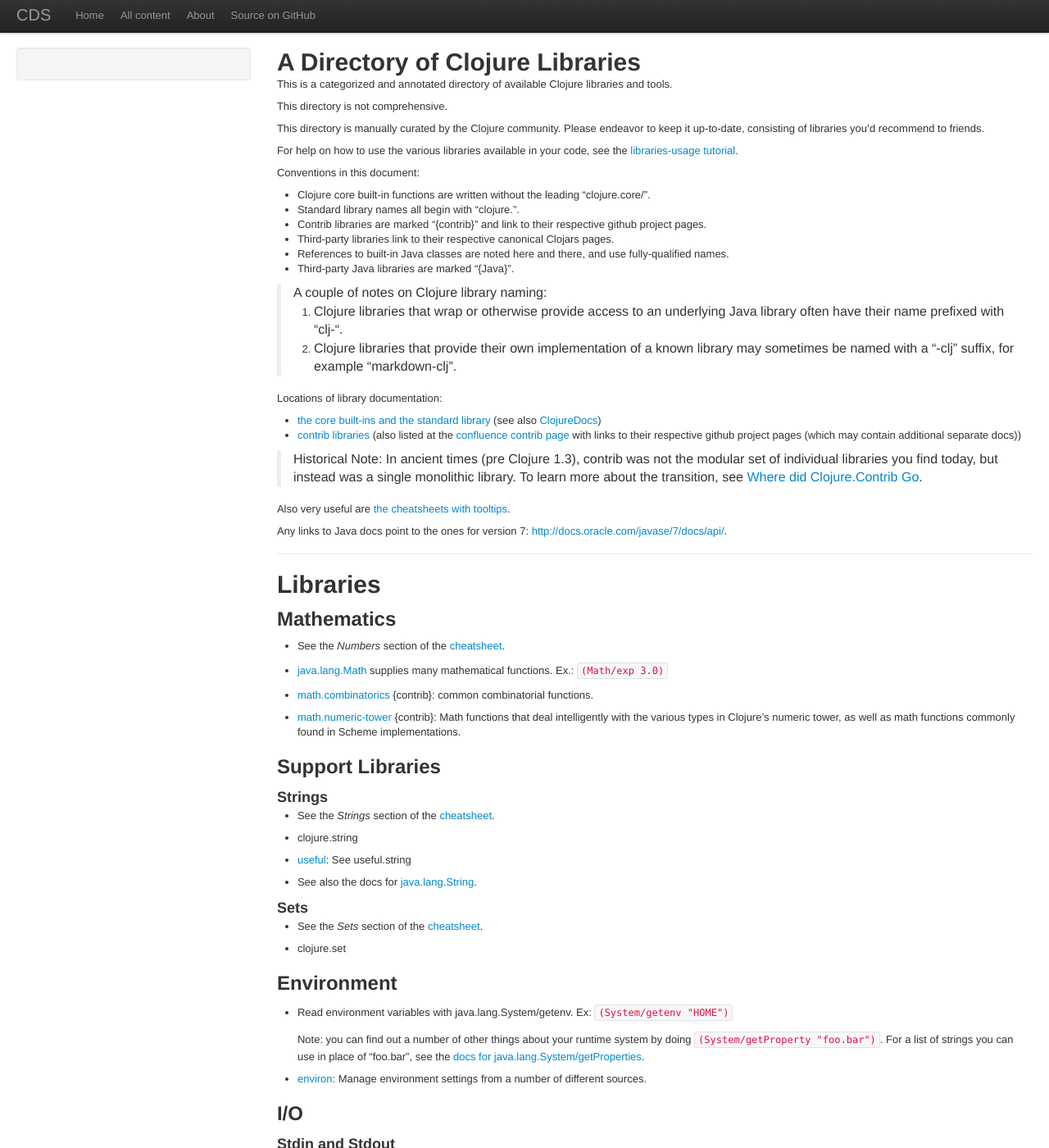
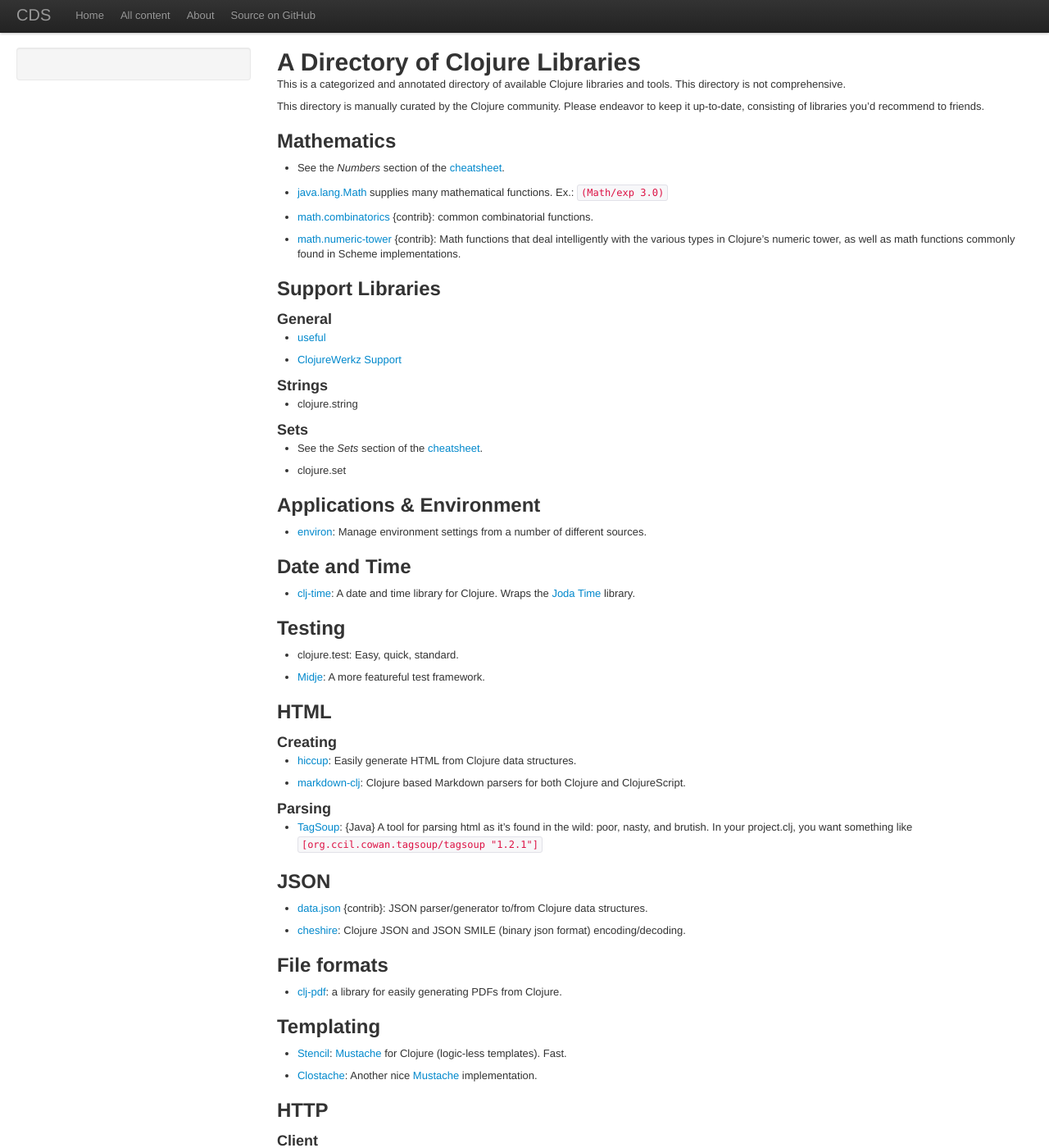
Before and after one commit to clojuredocs/guides, a Jekyll site: the page built from articles/ecosystem/libraries_directory.md, in a window 1280 px wide and 1400 px high. Shown: the whole window at 82% size. Built offline with Jekyll 4.4.1, drawn with Linux system fonts in a browser that asks for light colours; some web fonts are replaced; Markdown is read by kramdown in place of the engine named in the settings; some of the changed text lies outside the part shown.

Commit message:
Lots of edits to the Library Directory guide
* Remove parts that just don't matter

* JDK classes and clojure.core bits are not libraries

* There is a separate guide on clojure.core

* No need to references the cheatsheet, it covers clojure.core

* It does not matter what "types" of libraries there are. No need to mark Java libraries as "special"

* Link to project pages, not Clojars

```diff
--- a/articles/ecosystem/libraries_directory.md
+++ b/articles/ecosystem/libraries_directory.md
@@ -4,69 +4,14 @@ layout: article
 ---
 
 This is a categorized and annotated directory of available Clojure
-libraries and tools.
-
-This directory is not comprehensive.
+libraries and tools. This directory is not comprehensive.
 
 This directory is manually curated by the Clojure community. Please
 endeavor to keep it up-to-date, consisting of libraries you'd
 recommend to friends.
 
-For help on how to use the various libraries available in your code,
-see the [libraries-usage tutorial](../tutorials/libraries_usage.html).
 
-Conventions in this document:
-
-  * Clojure core built-in functions are written without the
-    leading "clojure.core/".
-  * Standard library names all begin with "clojure.".
-  * Contrib libraries are marked "{contrib}" and link to their
-    respective github project pages.
-  * Third-party libraries link to their respective canonical Clojars
-    pages.
-  * References to built-in Java classes are noted here and there, and
-    use fully-qualified names.
-  * Third-party Java libraries are marked "{Java}".
-
-> A couple of notes on Clojure library naming:
->
->  1. Clojure libraries that wrap or otherwise provide access to an
->     underlying Java library often have their name prefixed with "clj-".
->
->  2. Clojure libraries that provide their own implementation of a
->     known library may sometimes be named with a "-clj" suffix,
->     for example "markdown-clj".
-
-Locations of library documentation:
-
-  * [the core built-ins and the standard
-    library](http://clojure.github.com/clojure/index.html) (see also
-    [ClojureDocs](http://clojuredocs.org/))
-  * [contrib libraries](http://clojure.github.com/) (also listed at
-    the [confluence contrib
-    page](http://dev.clojure.org/display/doc/Clojure+Contrib) with
-    links to their respective github project pages (which may contain
-    additional separate docs))
-
-> Historical Note: In ancient times (pre Clojure 1.3), contrib was not
-> the modular set of individual libraries you find today, but instead
-> was a single monolithic library. To learn more about the transition,
-> see [Where did Clojure.Contrib
-> Go](http://dev.clojure.org/display/design/Where+Did+Clojure.Contrib+Go).
-
-Also very useful are [the cheatsheets with
-tooltips](http://jafingerhut.github.com/).
-
-Any links to Java docs point to the ones for version 7:
-<http://docs.oracle.com/javase/7/docs/api/>.
-
-**********************************************************************
-
-Libraries
-=========
-
-Mathematics
------------
+## Mathematics
 
   * See the *Numbers* section of the [cheatsheet](http://clojure.org/cheatsheet).
 
@@ -82,19 +27,17 @@ Mathematics
     commonly found in Scheme implementations.
 
 
-Support Libraries
------------------
+## Support Libraries
+
+### General
+
+  * [useful](https://clojars.org/useful)
+
+  * [ClojureWerkz Support](http://github.com/clojurewerkz/support)
 
 ### Strings
 
-  * See the *Strings* section of the [cheatsheet](http://clojure.org/cheatsheet).
-
   * clojure.string
-
-  * [useful](https://clojars.org/useful): See useful.string
-
-  * See also the docs for
-    [java.lang.String](http://docs.oracle.com/javase/7/docs/api/java/lang/String.html).
 
 
 ### Sets
@@ -104,23 +47,158 @@ Support Libraries
   * clojure.set
 
 
-Environment
------------
-
-  * Read environment variables with java.lang.System/getenv. Ex:
-    `(System/getenv "HOME")`
-
-    Note: you can find out a number of other things about your runtime
-    system by doing `(System/getProperty "foo.bar")`. For a list of
-    strings you can use in place of "foo.bar", see the [docs for
-    java.lang.System/getProperties](http://docs.oracle.com/javase/7/docs/api/java/lang/System.html#getProperties%28%29).
+## Applications & Environment
 
   * [environ](https://clojars.org/environ): Manage environment
     settings from a number of different sources.
 
 
-I/O
----
+
+
+## Date and Time
+
+  * [clj-time](https://clojars.org/clj-time): A date and time library
+    for Clojure. Wraps the [Joda
+    Time](http://joda-time.sourceforge.net/) library.
+
+
+## Testing
+
+  * clojure.test: Easy, quick, standard.
+
+  * [Midje](https://clojars.org/midje): A more featureful test framework.
+
+
+## HTML
+
+### Creating
+
+  * [hiccup](https://clojars.org/hiccup): Easily generate HTML from
+    Clojure data structures.
+
+  * [markdown-clj](https://clojars.org/markdown-clj): Clojure
+    based Markdown parsers for both Clojure and ClojureScript.
+
+
+### Parsing
+
+  * [TagSoup](http://home.ccil.org/~cowan/XML/tagsoup/): {Java} A tool for parsing
+    html as it's found in the wild: poor, nasty, and brutish. In your project.clj,
+    you want something like `[org.ccil.cowan.tagsoup/tagsoup "1.2.1"]`
+
+
+## JSON
+
+  * [data.json](https://github.com/clojure/data.json)
+    {contrib}: JSON parser/generator to/from Clojure data structures.
+
+  * [cheshire](https://clojars.org/cheshire): Clojure JSON and JSON
+    SMILE (binary json format) encoding/decoding.
+
+
+## File formats
+
+  * [clj-pdf](https://clojars.org/clj-pdf): a library for easily
+    generating PDFs from Clojure.
+
+
+## Templating
+
+  * [Stencil](https://clojars.org/stencil):
+    [Mustache](http://mustache.github.com/) for Clojure (logic-less
+    templates). Fast.
+
+  * [Clostache](https://clojars.org/de.ubercode.clostache/clostache):
+    Another nice [Mustache](http://mustache.github.com/) implementation.
+
+
+
+## HTTP
+
+### Client
+
+  * [clj-http](https://clojars.org/clj-http): An idiomatic Clojure
+    http client wrapping the apache client.
+
+### RSS
+
+  * [clj-rss](https://clojars.org/clj-rss): RSS feed generation
+    library.
+
+
+## Logging
+
+  * [Timbre](https://clojars.org/com.taoensso/timbre):
+    Simple, flexible, all-Clojure logging. No XML!
+
+  * [tools.logging](https://github.com/clojure/tools.logging/)
+    {contrib}: standard general-purpose logging.
+
+  * [clj-log](https://clojars.org/clj-log): s-expression logger.
+
+
+## Web Development
+
+  * [compojure](https://github.com/weavejester/compojure): A concise routing library for Ring.
+
+  * [ring](https://github.com/ring-clojure): foundational web application library.
+
+  * [friend](https://github.com/cemerick/friend): Authentication and authorization library for Web apps.
+
+
+## Data Stores
+
+### Relational Databases, JDBC
+
+  * [java.jdbc](https://github.com/clojure/java.jdbc) {contrib}: Basic wrapper for JDBC.
+    Supports many databases including
+    [Apache Derby](http://search.maven.org/#search|ga|1|g:"org.apache" a:"derby"),
+    [HSQLDB](http://search.maven.org/#search|ga|1|g:"org.hsqldb" a:"hsqldb"),
+    Microsoft SQL Server via both the
+    [jTDS driver](http://search.maven.org/#search|ga|1|g:"net.sourceforge.jtds" a:"jtds") and the
+    [Microsoft JDBC4 driver](http://www.microsoft.com/en-us/download/details.aspx?id=11774) (not on Maven),
+    [MySQL](http://search.maven.org/#search|ga|1|mysql-connector-java),
+    [PostgreSQL](http://search.maven.org/#search|ga|1|g:"postgresql" a:"postgresql") and
+    [SQLite](http://search.maven.org/#search|ga|1|sqlite-jdbc).
+    See the java.jdbc documentation for example dependencies for using these databases as well as basic usage.
+    [java.jdbc examples](https://github.com/uvtc/clojure-dining-car/blob/master/examples/java.jdbc.md).
+
+  * [Korma](https://clojars.org/korma): ["Tasty SQL for Clojure"](http://sqlkorma.com/docs)
+
+
+### CouchDB
+
+  * [Clutch](https://clojars.org/com.ashafa/clutch): [Apache CouchDB](http://couchdb.apache.org/) client.
+
+### MongoDB
+
+  * [Monger](https://clojuremongodb.info): Monger is an idiomatic [Clojure MongoDB driver](http://clojuremongodb.info) for a more civilized age.
+
+  * [congomongo](https://clojars.org/congomongo): Basic wrapper for [MongoDB](http://www.mongodb.org).
+
+### Riak
+
+  * [Welle](https://clojureriak.info): An expressive Clojure client for Riak.
+
+### Neo4J (REST API)
+
+  * [Neocons](https://clojureneo4j.info): Neocons is a feature rich idiomatic [Clojure client for the Neo4J REST API](http://clojureneo4j.info).
+
+### ElasticSearch
+
+  * [Elastisch](http://clojureelasticsearch.info): Elastisch is a minimalistic [Clojure client for ElasticSearch](http://clojureelasticsearch.info).
+
+### Memcached, Couchbase, Kestrel
+
+  * [Spyglass](http://clojurememcached.info): Spyglass is a very fast Clojure client for Memcached and Couchbase
+
+### Apache Cassandra
+
+  * [Cassaforte](http://github.com/clojurewerkz/cassaforte): A young Clojure client for Apache Cassandra
+
+
+
+## I/O
 
 ### Stdin and Stdout
 
@@ -158,153 +236,7 @@ I/O
     An alternative to clojure.java.shell.
 
 
-Date and Time
--------------
-
-  * `(System/currentTimeMillis)` gets you the current epoch time in
-    milliseconds.
-
-  * `(Thread/sleep $n)` will have the current thread sleep for $n
-    milliseconds.
-
-  * [clj-time](https://clojars.org/clj-time): A date and time library
-    for Clojure. Wraps the [Joda
-    Time](http://joda-time.sourceforge.net/) library.
-
-
-Testing
--------
-
-  * clojure.test: Easy, quick, standard.
-
-  * [Midje](https://clojars.org/midje): A more featureful test framework.
-
-
-HTML
-----
-
-### Creating
-
-  * [hiccup](https://clojars.org/hiccup): Easily generate HTML from
-    Clojure data structures.
-
-  * [markdown-clj](https://clojars.org/markdown-clj): Clojure
-    based Markdown parsers for both Clojure and ClojureScript.
-
-
-### Parsing
-
-  * [TagSoup](http://home.ccil.org/~cowan/XML/tagsoup/): {Java} A tool for parsing
-    html as it's found in the wild: poor, nasty, and brutish. In your project.clj,
-    you want something like `[org.ccil.cowan.tagsoup/tagsoup "1.2.1"]`
-
-
-JSON
-----
-
-  * [data.json](https://github.com/clojure/data.json)
-    {contrib}: JSON parser/generator to/from Clojure data structures.
-
-  * [cheshire](https://clojars.org/cheshire): Clojure JSON and JSON
-    SMILE (binary json format) encoding/decoding.
-
-
-File formats
-------------
-
-  * [clj-pdf](https://clojars.org/clj-pdf): a library for easily
-    generating PDFs from Clojure.
-
-
-Templating
-----------
-
-  * [Stencil](https://clojars.org/stencil):
-    [Mustache](http://mustache.github.com/) for Clojure (logic-less
-    templates). Fast.
-
-  * [Clostache](https://clojars.org/de.ubercode.clostache/clostache):
-    Another nice [Mustache](http://mustache.github.com/) implementation.
-
-
-
-HTTP
-----
-
-### Client
-
-  * [clj-http](https://clojars.org/clj-http): An idiomatic Clojure
-    http client wrapping the apache client.
-
-### RSS
-
-  * [clj-rss](https://clojars.org/clj-rss): RSS feed generation
-    library.
-
-
-Logging
--------
-
-  * [tools.logging](https://github.com/clojure/tools.logging/)
-    {contrib}: standard general-purpose logging.
-
-  * [clj-log](https://clojars.org/clj-log): s-expression logger.
-
-  * [Timbre](https://clojars.org/com.taoensso/timbre):
-    Simple, flexible, all-Clojure logging. No XML!
-
-
-Web Application Libraries
--------------------------
-
-  * [ring](https://clojars.org/ring): foundational web application library.
-
-  * [compojure](https://clojars.org/compojure): A concise routing library for Ring.
-
-  * [friend](https://clojars.org/com.cemerick/friend): Authentication
-    and authorization library for Ring Clojure web apps and services.
-
-
-Database
---------
-
-  * [java.jdbc](https://github.com/clojure/java.jdbc) {contrib}: Basic wrapper for JDBC.
-    Supports many databases including
-    [Apache Derby](http://search.maven.org/#search|ga|1|g:"org.apache" a:"derby"),
-    [HSQLDB](http://search.maven.org/#search|ga|1|g:"org.hsqldb" a:"hsqldb"),
-    Microsoft SQL Server via both the
-    [jTDS driver](http://search.maven.org/#search|ga|1|g:"net.sourceforge.jtds" a:"jtds") and the
-    [Microsoft JDBC4 driver](http://www.microsoft.com/en-us/download/details.aspx?id=11774) (not on Maven),
-    [MySQL](http://search.maven.org/#search|ga|1|mysql-connector-java),
-    [PostgreSQL](http://search.maven.org/#search|ga|1|g:"postgresql" a:"postgresql") and
-    [SQLite](http://search.maven.org/#search|ga|1|sqlite-jdbc).
-    See the java.jdbc documentation for example dependencies for using these databases as well as basic usage.
-    [java.jdbc examples](https://github.com/uvtc/clojure-dining-car/blob/master/examples/java.jdbc.md).
-
-  * [Korma](https://clojars.org/korma): DSL for working with
-    relational DB's. It's ["Tasty SQL for
-    Clojure"](http://sqlkorma.com/docs).
-
-  * [clutch](https://clojars.org/com.ashafa/clutch): For using [Apache
-    CouchDB](http://couchdb.apache.org/).
-
-  * [congomongo](https://clojars.org/congomongo): Basic wrapper for
-    [MongoDB](http://www.mongodb.org).
-
-  * [monger](https://clojars.org/com.novemberain/monger): More
-    sophisticated wrapper for [MongoDB](http://www.mongodb.org) with a
-    DSL.
-
-  * [Welle](https://clojars.org/com.novemberain/welle): An expressive
-    Clojure client for Riak.
-
-  * [Neocons](https://clojars.org/clojurewerkz/neocons): An idiomatic
-    Clojure client for the Neo4J REST API. Cypher queries, Heroku
-    add-on support, and more.
-
-
-Graphics
---------
+## Graphics
 
   * [Quil](https://clojars.org/quil): For making drawings, animations,
     and artwork ([some
@@ -317,18 +249,8 @@ Graphics
   * [seesaw](https://clojars.org/seesaw): A Swing wrapper/DSL.
 
 
-************************************************************************
 
-Tools
-=====
-
-In this section we provide links to the projects' main websites rather
-than to their Clojars pages, since the tools are generally not used in
-the same way as libraries.
-
-
-Documentation
--------------
+## Documentation
 
   * [Marginalia](https://github.com/fogus/marginalia): View a
     project's docstrings side-by-side with its code. To see an
```
